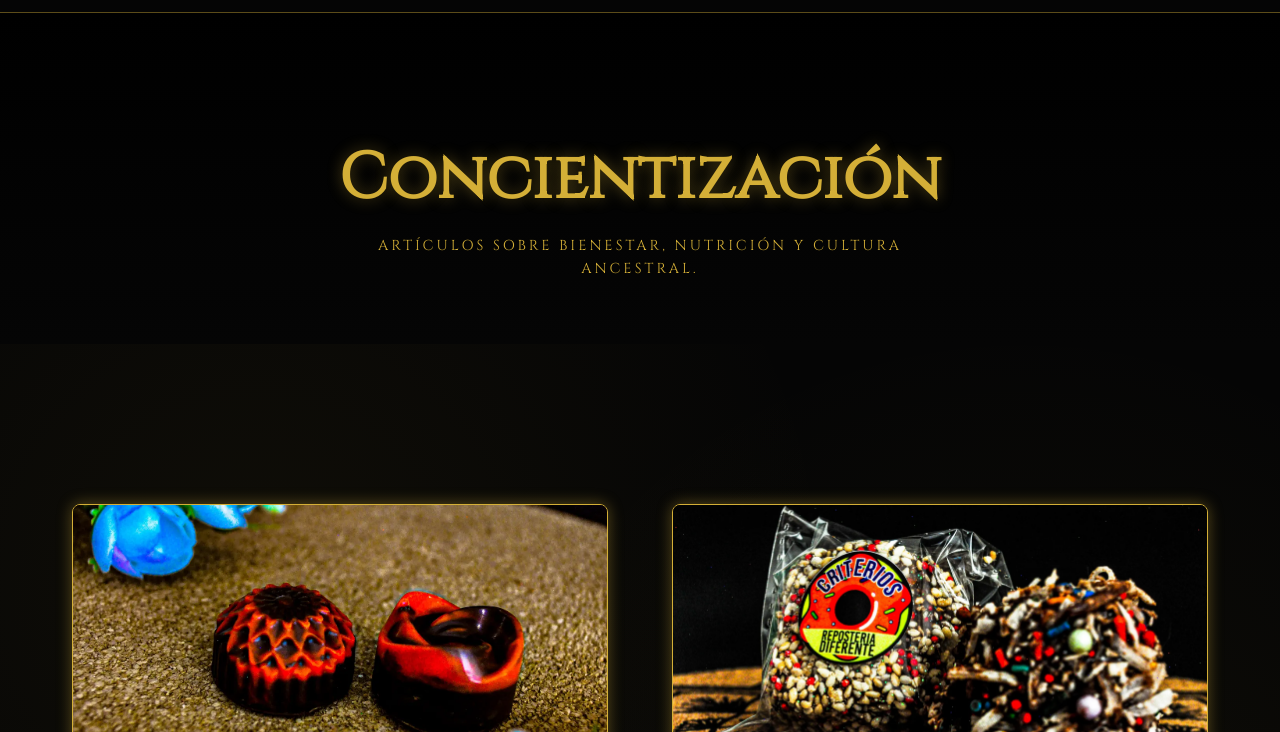
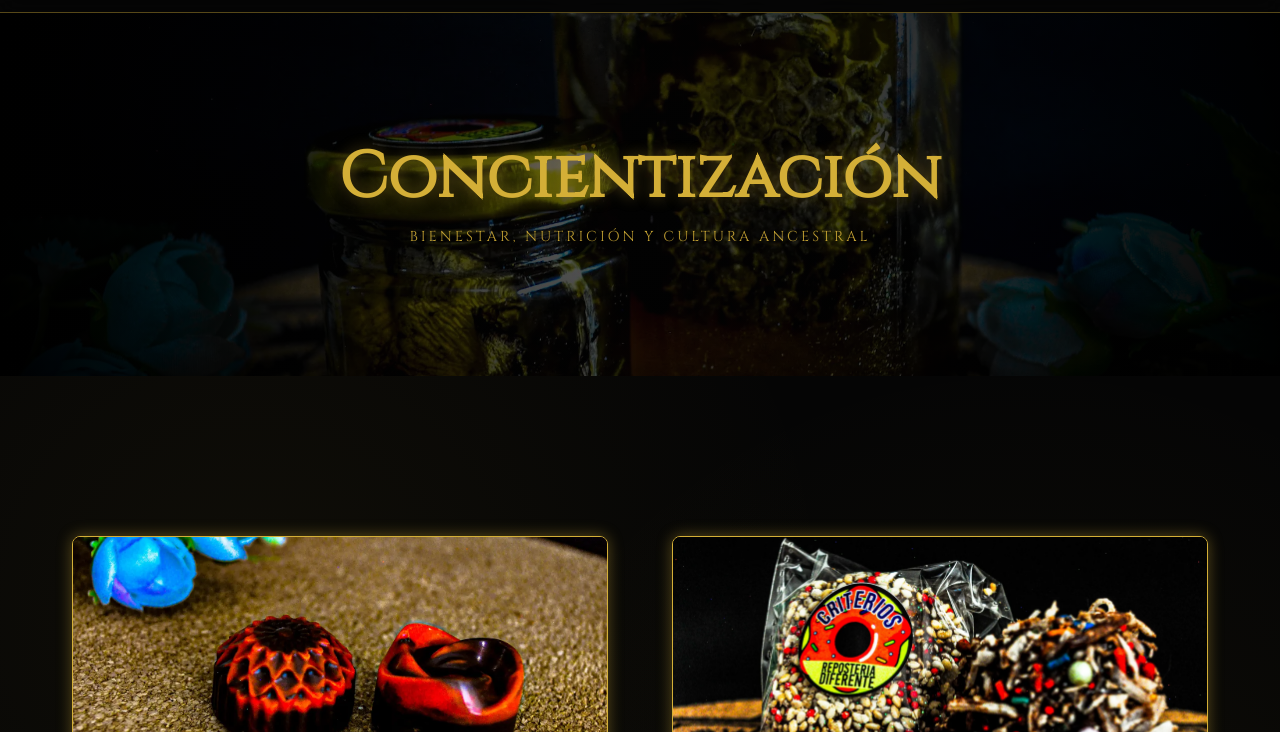
Before and after one commit to Cris-Mur/Criterios-tree, an Astro site: page /blog in a window 1280 px wide. Shown: the part 68-800 px from the top of the page. Built offline with nearby package versions, Linux system fonts and the light colour scheme; Astro itself is replaced by a stand-in of ours.

Commit message:
[FEAT][UI] Standardize internal PageHeaders with background images and abstraction

```diff
--- /dev/null
+++ b/src/components/layout/PageHeader.astro
@@ -0,0 +1,41 @@
+---
+import { imageEngine } from '@utils/images';
+import '@styles/components/page-header.css';
+
+interface Props {
+	title: string;
+	subtitle?: string;
+	bgImage?: ImageMetadata;
+}
+
+const { title, subtitle, bgImage } = Astro.props;
+
+let optimizedBg = null;
+if (bgImage) {
+	optimizedBg = await imageEngine.transform({
+		src: bgImage,
+		width: 1920,
+		quality: 'mid'
+	});
+}
+---
+
+<header class="page-header">
+	{optimizedBg && (
+		<div
+			class="page-header__bg"
+			style={`background-image: url(${optimizedBg.src})`}
+		></div>
+	)}
+	<div class="page-header__overlay"></div>
+
+	<div class="page-header__content container">
+		<h1 class="page-header__title text-glow js-reveal-header">{title}</h1>
+		{subtitle && <p class="page-header__subtitle js-reveal-header">{subtitle}</p>}
+	</div>
+</header>
+
+<script>
+	import { animations } from '@utils/animations';
+	animations.reveal('.js-reveal-header', { y: 20, stagger: 0.2 });
+</script>
--- a/src/pages/blog/index.astro
+++ b/src/pages/blog/index.astro
@@ -2,14 +2,12 @@
 import { getCollection } from 'astro:content';
 import BaseLayout from '@layouts/BaseLayout.astro';
 import SectionContainer from '@components/layout/SectionContainer.astro';
+import PageHeader from '@components/layout/PageHeader.astro';
 import BlogCard from '@components/ui/BlogCard.astro';
+import bgBlog from '@assets/gallery/8.webp';
 import '@styles/pages/blog-list.css';
 
-const allPosts = await getCollection('blog', ({ data }) => {
-	return data.draft !== true;
-});
-
-// Ordenar por fecha de publicación (más reciente primero)
+const allPosts = await getCollection('blog', ({ data }) => !data.draft);
 const sortedPosts = allPosts.sort((a, b) => b.data.pubDate.valueOf() - a.data.pubDate.valueOf());
 
 const title = "Blog de Concientización | Criterios Tree";
@@ -18,12 +16,11 @@ const description = "Explora historias sobre el bienestar, nutrición consciente
 
 <BaseLayout title={title} description={description}>
 	<main>
-		<SectionContainer variant="nebula" class="blog-hero">
-			<div class="blog-hero__header">
-				<h1 class="text-glow">Concientización</h1>
-				<p>Artículos sobre bienestar, nutrición y cultura ancestral.</p>
-			</div>
-		</SectionContainer>
+		<PageHeader
+			title="Concientización"
+			subtitle="Bienestar, nutrición y cultura ancestral"
+			bgImage={bgBlog}
+		/>
 
 		<SectionContainer variant="stardust">
 			<div class="blog-grid">
--- /dev/null
+++ b/src/styles/components/page-header.css
@@ -0,0 +1,53 @@
+.page-header {
+	position: relative;
+	min-height: 40dvh;
+	display: flex;
+	align-items: center;
+	justify-content: center;
+	text-align: center;
+	overflow: hidden;
+	background-color: var(--color-void);
+}
+
+.page-header__bg {
+	position: absolute;
+	top: 0;
+	left: 0;
+	width: 100%;
+	height: 100%;
+	background-size: cover;
+	background-position: center;
+	z-index: 1;
+	opacity: 0.6; /* Un poco de transparencia para el toque nebula */
+}
+
+.page-header__overlay {
+	position: absolute;
+	top: 0;
+	left: 0;
+	right: 0;
+	bottom: 0;
+	background: radial-gradient(circle at center, rgba(5, 5, 5, 0.4) 0%, var(--color-void) 100%);
+	z-index: 2;
+}
+
+.page-header__content {
+	position: relative;
+	z-index: 10;
+	max-width: 800px;
+	padding: var(--space-xl) var(--space-md);
+}
+
+.page-header__title {
+	font-size: clamp(2.5rem, 8vw, 4rem);
+	margin-bottom: var(--space-xs);
+}
+
+.page-header__subtitle {
+	color: var(--color-gold);
+	font-family: var(--font-heading);
+	text-transform: uppercase;
+	letter-spacing: 3px;
+	font-size: 0.9rem;
+	opacity: 0.9;
+}
```
Also changed, not shown: src/pages/catalogo/index.astro (+8 -12 lines), src/pages/donde-comprar.astro (+7 -6 lines), src/pages/nosotros.astro (+7 -6 lines).
